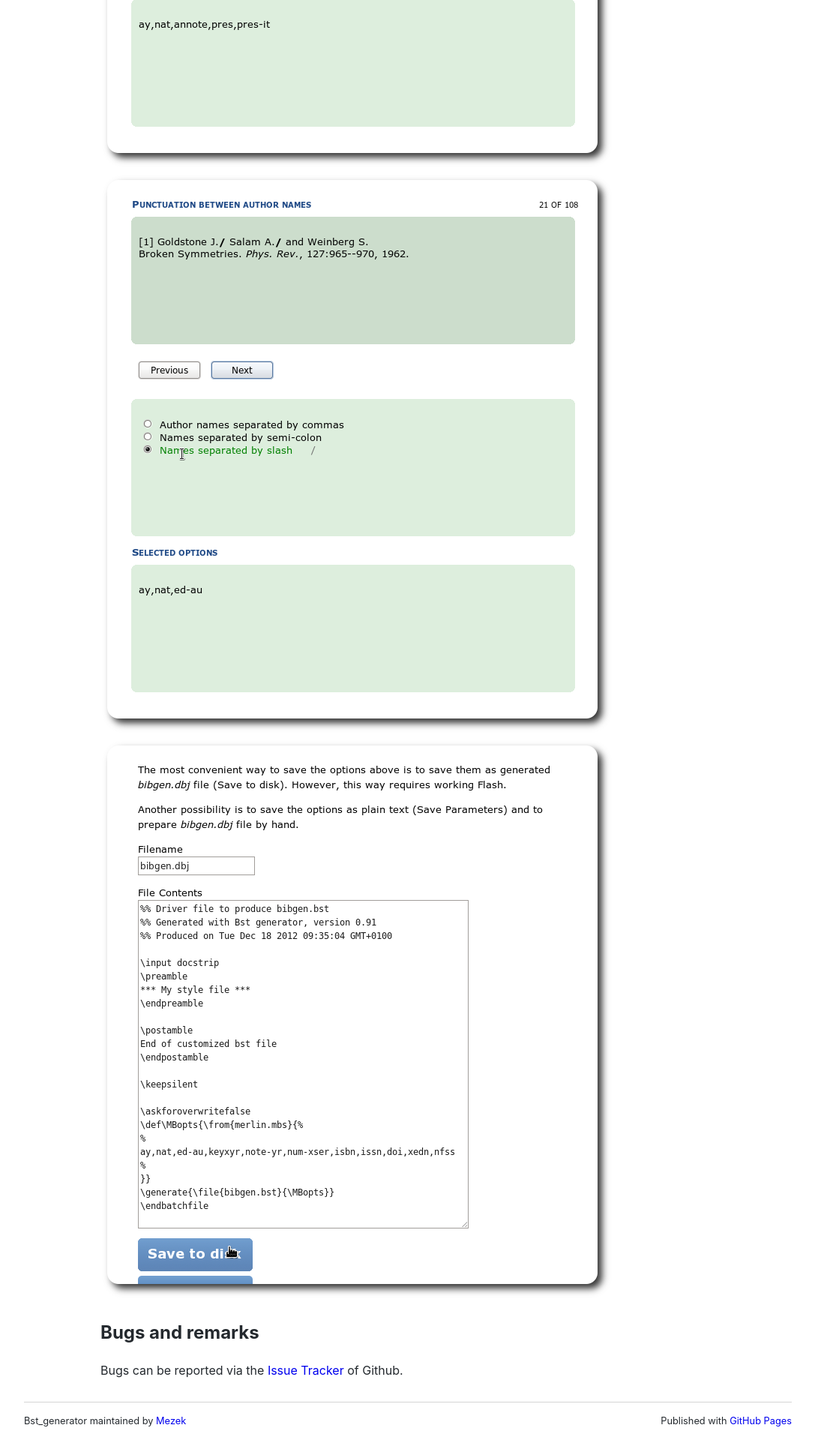
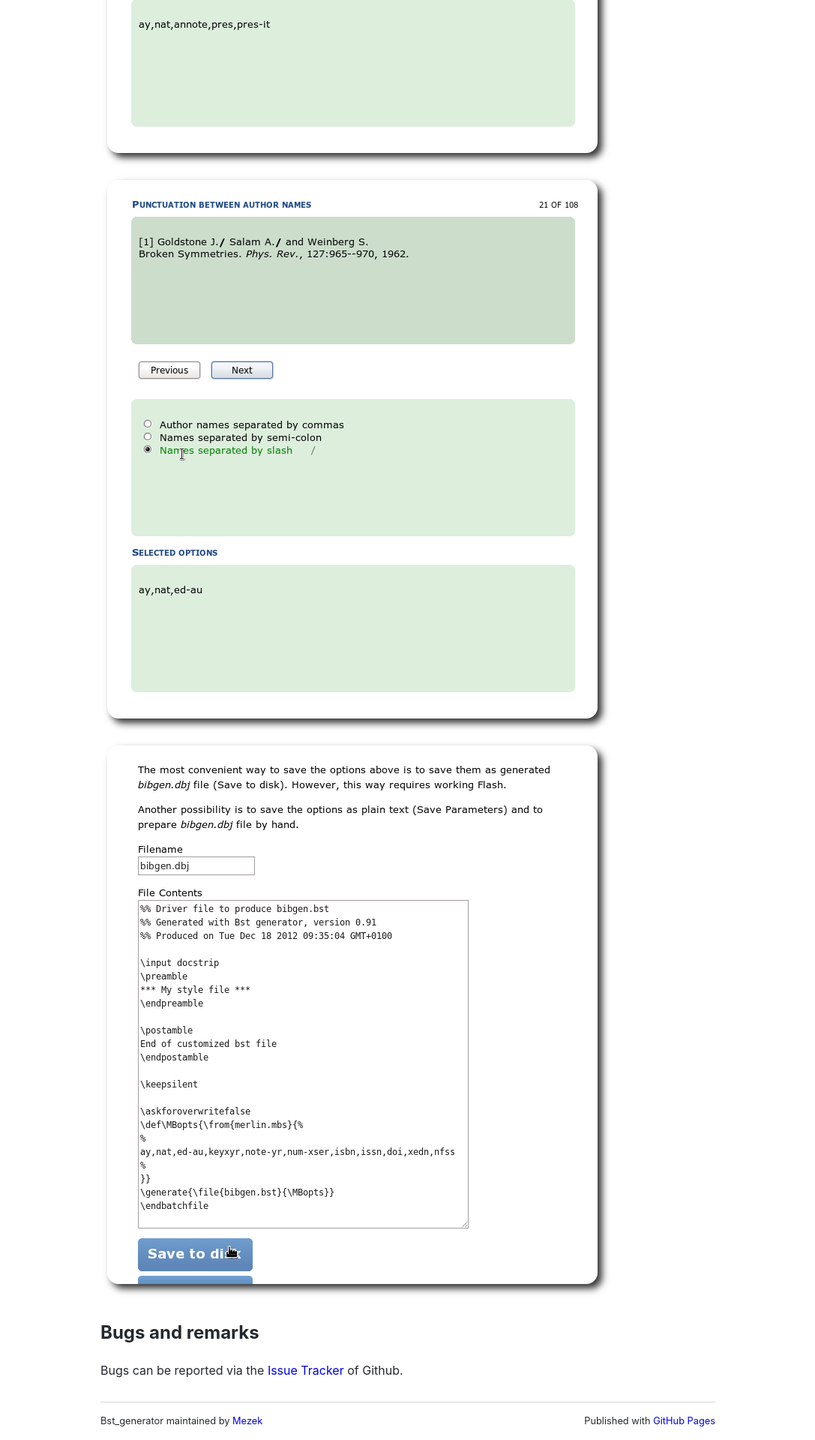
Before and after one commit to Mezek/Bst_generator, a Jekyll site: the page built from README.md, in a window 1280 px wide. Shown: the part 1800-3720 px from the top of the page at 75% size, without its empty margins (96-1183 px from the left). Built offline with Jekyll 4.4.1, drawn with Linux system fonts in a browser that asks for light colours; our own code applies the rules of GitHub Pages for plain Markdown files.

Commit message:
Update main.css

```diff
--- a/css/main.css
+++ b/css/main.css
@@ -19,7 +19,7 @@ a:hover {
 	margin: 0 auto;
 }
 
-#main_content {
+#main_content, #footer {
 	max-width: 820px;
 }
 
```
